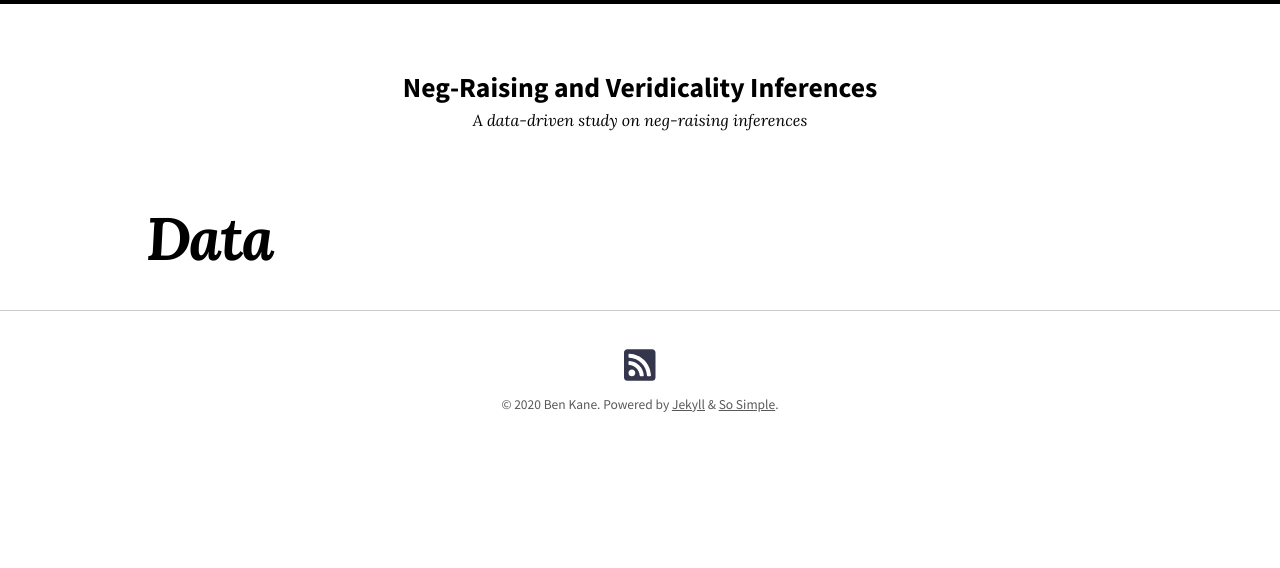
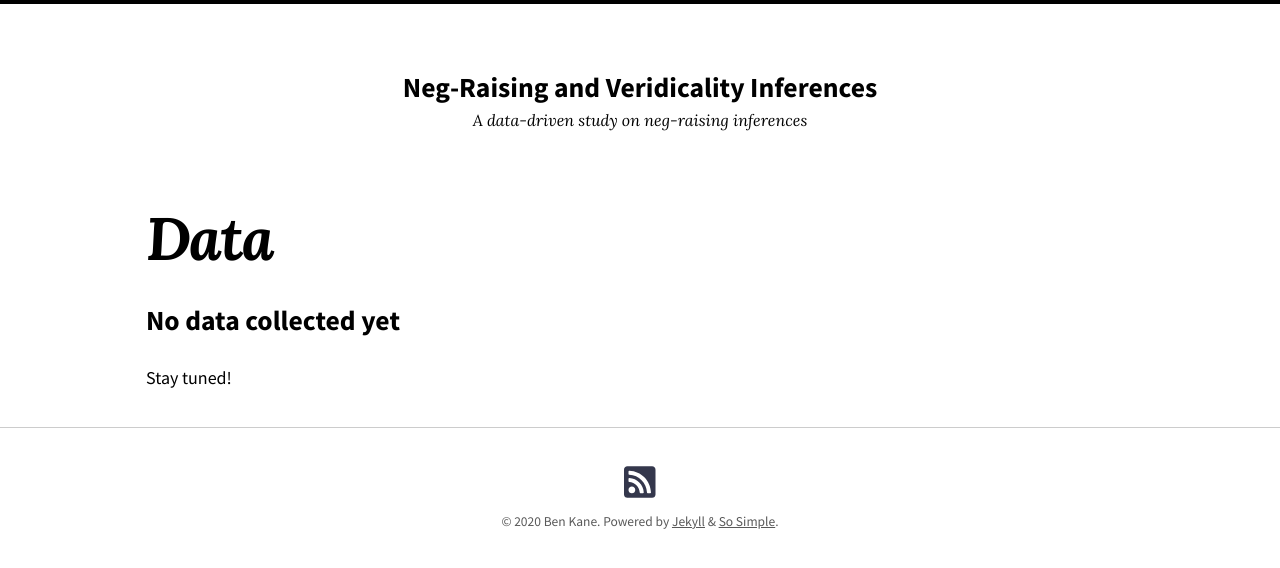
Before and after one commit to bkane2/bkane2.github.io, a Jekyll site: the page built from data/index.md, in a window 1280 px wide. Shown: the top 568 px of the page. Built offline with Jekyll 4.4.1, drawn with Linux system fonts in a browser that asks for light colours; nearby versions of some CDN libraries.

Commit message:
updated navigation

```diff
--- a/_data/navigation.yml
+++ b/_data/navigation.yml
@@ -4,5 +4,5 @@
   url: /
 - title: Data
   url: /data/
-- title: Updates
-  url: /Updates/
+- title: Posts
+  url: /Posts/
--- a/data/index.md
+++ b/data/index.md
@@ -1,6 +1,10 @@
 ---
 layout: page
 title: Data
-excerpt: "Data generated by the Decompositional Semantics Initiative."
+excerpt: "Data collected as part of the Neg-Raising and Veridicality project."
 search_omit: true
 ---
+
+## No data collected yet
+
+Stay tuned!
```
